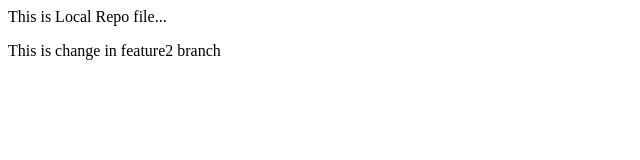
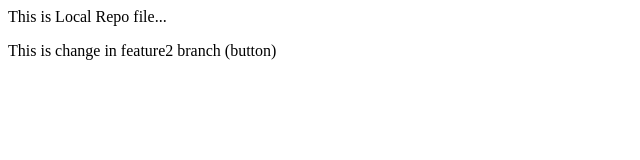
Before and after one commit to Akash7608/LocalRepo_akash, a plain HTML site: page LocalRepo_akash/index.html in a window 1280 px wide. Shown: the full height of the page, 0-640 px from the left. Drawn offline with Linux system fonts and the light colour scheme.

```diff
--- a/LocalRepo_akash/index.html
+++ b/LocalRepo_akash/index.html
@@ -1,2 +1,2 @@
 <p>This is Local Repo file...</p>
-<p>This is change in feature2 branch</p>
+<p>This is change in feature2 branch (button)</p>
```
